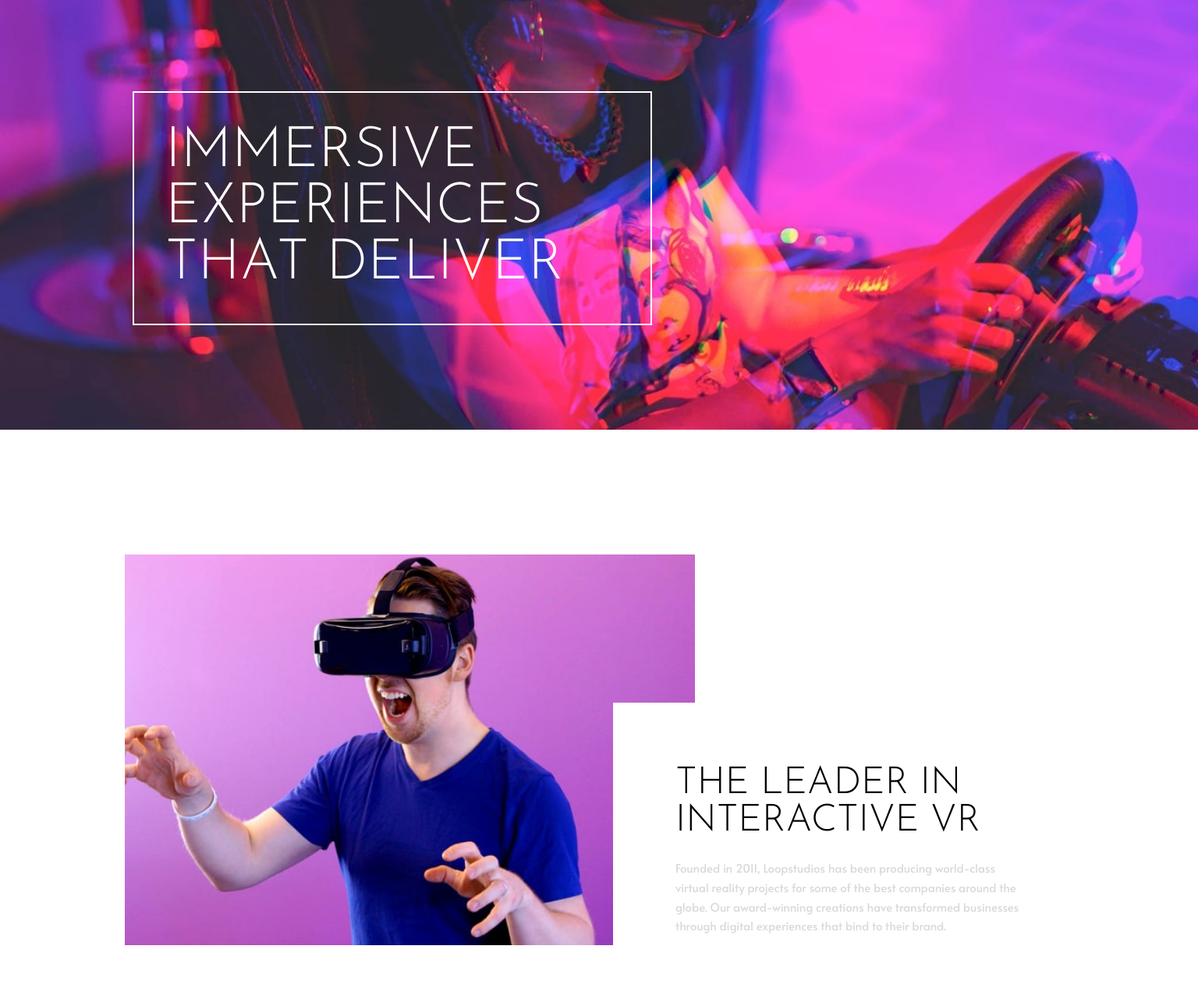
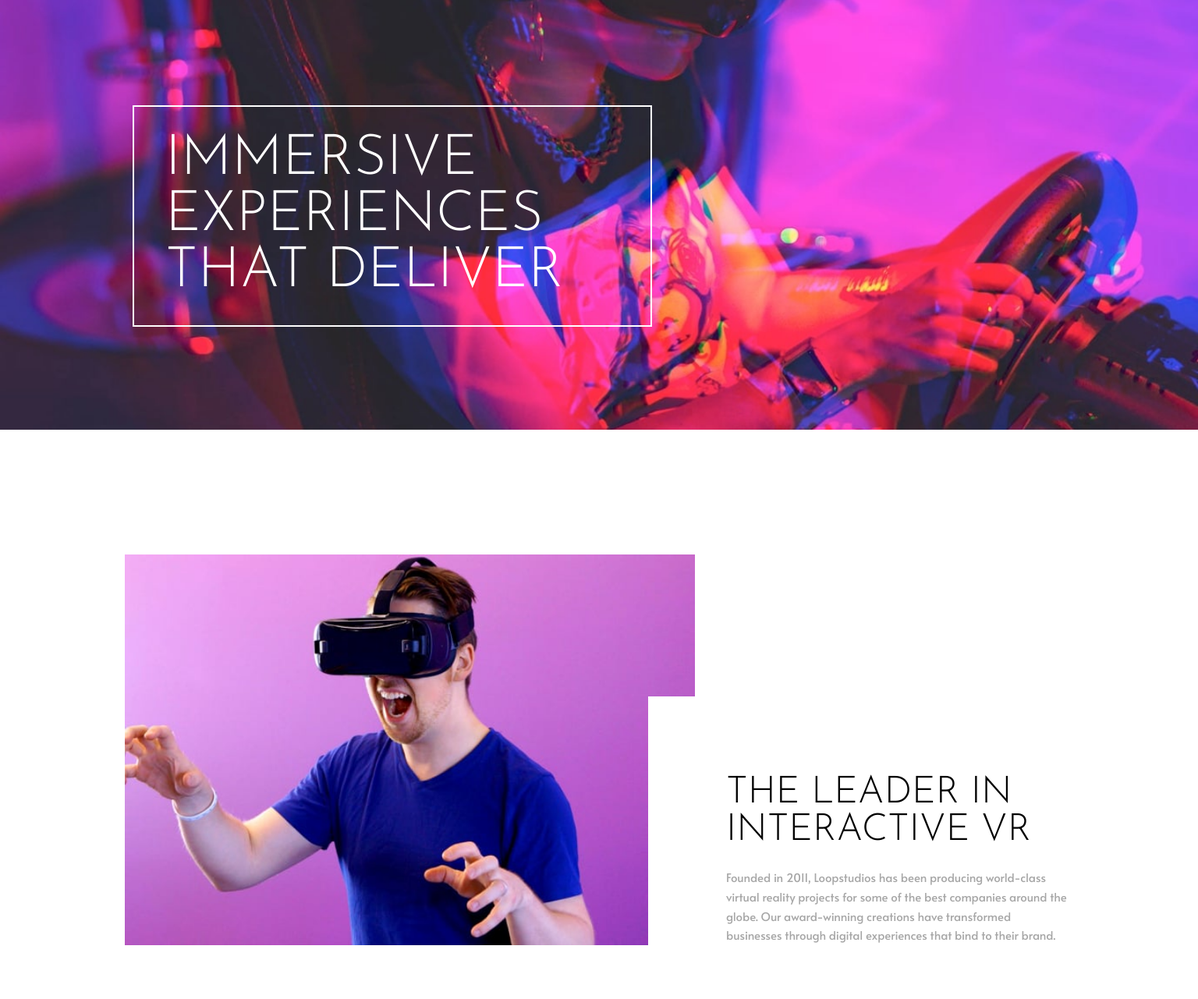
Before and after one commit to edsonv/FrontendMentor.io---LoopStudios-Landing-Page, a website: page index.html in a window 1536 px wide. Shown: the part 99-1380 px from the top of the page at 78% size. Drawn offline with Linux system fonts and the light colour scheme.

Commit message:
Adjusting styles

```diff
--- a/scss/_variables.scss
+++ b/scss/_variables.scss
@@ -1,5 +1,3 @@
-  $white: hsl(0, 0%, 100%);
-  $black: hsl(0, 0%, 0%);
-  $gray: hsl(0, 0%, 85%);
-  $blue-50: hsl(213, 100%, 98%);
-  $blue-100: hsl(215, 30%, 92%);
+$white: hsl(0, 0%, 100%);
+$black: hsl(0, 0%, 0%);
+$gray: hsl(0, 0%, 85%);
--- a/scss/styles.scss
+++ b/scss/styles.scss
@@ -34,8 +34,7 @@ body {
 }
 
 .header {
-  background: url("../images/mobile/image-hero.jpg") no-repeat center/contain
-    variables.$gray;
+  background: url("../images/mobile/image-hero.jpg") no-repeat center/contain;
   height: 650px;
   display: flex;
   flex-direction: column;
@@ -123,7 +122,7 @@ body {
     text-transform: uppercase;
   }
   > .hero-content > .description {
-    color: variables.$gray;
+    color: hsl(0, 0%, 65%);
     text-align: center;
   }
 }
@@ -229,8 +228,7 @@ body {
 
 @media screen and (min-width: 768px) {
   .header {
-    background: url("../images/desktop/image-hero.jpg") no-repeat center/cover
-      variables.$gray;
+    background: url("../images/desktop/image-hero.jpg") no-repeat center/cover;
     @include spacing.space(padding, 600, y);
     @include spacing.space(padding, 1000, x);
 
@@ -254,9 +252,9 @@ body {
     }
 
     > .hero-content {
-      width: 610px;
+      width: 640px;
       margin-top: -80px;
-      @include spacing.space(gap, 300);
+      @include spacing.space(gap, 400);
       @include spacing.space(padding, 800, y);
       @include spacing.space(padding, 0, x);
     }
@@ -323,9 +321,9 @@ body {
     > .lead {
       align-self: flex-start;
       width: 9.25em;
-      margin-top: 10%;
+      margin-top: 11.5%;
       @include spacing.space(padding, 500, x);
-      @include spacing.space(padding, 500, y);
+      @include spacing.space(padding, 400, y);
     }
   }
 
@@ -340,9 +338,9 @@ body {
     }
     > .hero-content {
       position: absolute;
-      top: 270px;
-      right: -20px;
-      padding: 80px;
+      top: 262px;
+      right: -95px;
+      padding: 100px;
 
       > .title {
         text-align: left;
@@ -350,16 +348,16 @@ body {
       }
       > .description {
         text-align: left;
+        margin-top: -8px;
       }
     }
   }
 
   .creations {
     display: grid;
-    margin-top: 160px;
+    margin-top: 148px;
     grid-template-columns: repeat(4, 1fr);
-    @include spacing.space(gap, 800);
-
+    @include spacing.space(gap, 1000);
     .title {
       width: fit-content;
       order: 1;
```
Also changed, not shown: css/styles.css, 1 other file.
